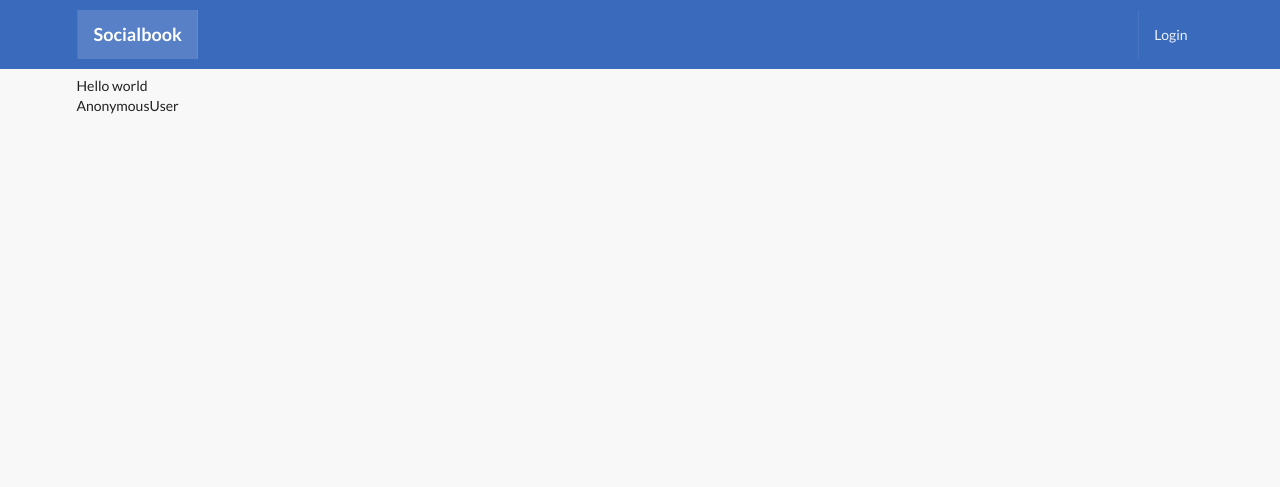
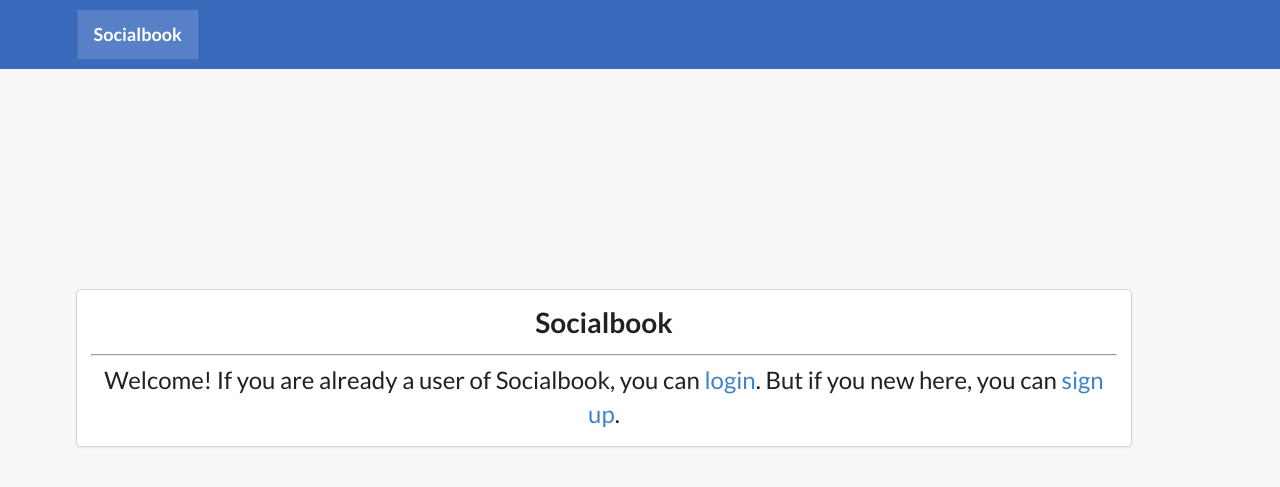
Before and after one commit to oleksandrsidletskyi/django-social-media, a Django app: page / in a window 1280 px wide. Shown: the top 487 px of the page. Run offline with Django 4.2, Linux system fonts and the light colour scheme; parts of the project's set-up code (start-up, migrations or seed data) failed here and were passed over; some libraries are stand-ins or nearby versions.

Commit message:
Worked on Homepage

```diff
--- a/pythonproject/socialbook/static_project/style.css
+++ b/pythonproject/socialbook/static_project/style.css
@@ -42,3 +42,8 @@ body {
 .comment-box {
     display: none;
 }
+
+.center-div-123 {
+display: flex;
+justify-content: center;
+}
--- a/pythonproject/socialbook/templates/main/home.html
+++ b/pythonproject/socialbook/templates/main/home.html
@@ -4,9 +4,36 @@ Home
 {% endblock title%}
 
 {% block content%}
-{{hello}}
-<br>
-{{user}}
+<div class="ui grid ">
+    <div class="fifteen wide column">
+        <br>
+        <br>
+        <br>
+        <br>
+        <br>
+        <br>
+        <br>
+        <br>
+        <br>
+        <br>
+        <div class="ui fluid card ">
+            <div class="content">
+                {% if request.user.is_authenticated %}
+                <a href="{% url 'account_logout' %}" class="ui button secondary">
+                    Sign out
+                </a>
+                {% else %}
+                <h1 style="text-align: center;">Socialbook</h1>
+                <hr>
+                <p style="font-size:24px; text-align: center;">Welcome! If you are already a
+                user of Socialbook, you can <a href="{% url 'account_login' %}" class="ui item">login</a>.
+                But if you new here, you can <a href="{% url 'account_signup' %}" class="ui item">sign up</a>.</p>
+                {% endif %}
+            </div>
+        </div>
+    </div>
+</div>
+
 {% endblock content%}
 
 {% block scripts%}
--- a/pythonproject/socialbook/templates/main/navbar.html
+++ b/pythonproject/socialbook/templates/main/navbar.html
@@ -7,12 +7,13 @@
 
 <div class="ui inverted menu nav mb-7">
   <div class="ui container">
+    {% if request.user.is_authenticated %}
+    <a href="{{path_to_posts}}" class="{% if request.path == path_to_posts %}active{% endif %} item">
+        <h3>Socialbook</h3>
+    </a>
+    {% else %}
     <a href="{{path_to_home}}" class="{% if request.path == path_to_home %}active{% endif %} item">
         <h3>Socialbook</h3>
-    </a>
-    {% if request.user.is_authenticated %}
-    <a href="{{path_to_posts}}" class="{% if request.path == path_to_posts %}active{% endif %} item">
-        Board
     </a>
     {% endif %}
 
@@ -34,15 +35,6 @@
                 </div>
              </div>
         </div>
-             <div class="item">
-              <form action="" method="GET">
-                <div class="ui action left icon input">
-                <input class="prompt" type="text" name='q' placeholder="name of a friend...">
-                <i class="search icon"></i>
-                <button type='submit' class="ui button">Search</button>
-                </div>
-            </form>
-            </div>
 
             <a href="{{path_to_my_profile}}" class="{% if request.path == path_to_my_profile %}active{% endif %} item">
                 <img src={{picture.url}} class="ui avatar image">&nbsp;
@@ -52,10 +44,6 @@
             <a href="{% url 'account_logout' %}" class="ui item">
                 Logout
             </a>
-        {% else %}
-        <a href="{% url 'account_login' %}" class="ui item">
-                Login
-            </a>
         {% endif %}
     </div>
   </div>
```
Also changed, not shown: README.md (renamed from pythonproject/README.md), pythonproject/socialbook/db.sqlite3.
